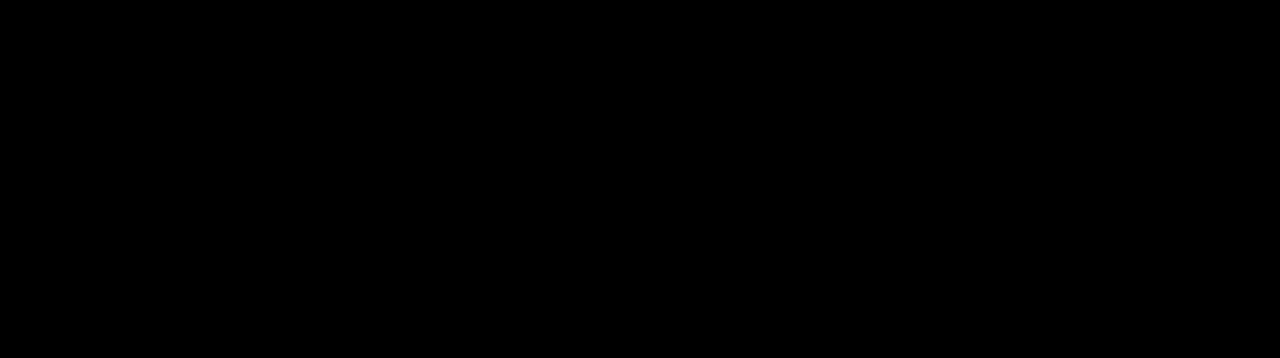
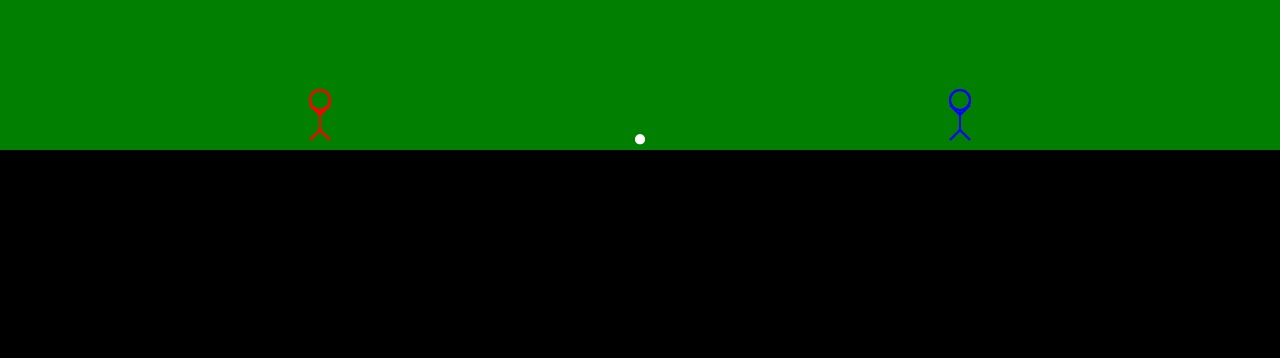
Before and after one commit to okanacikbas/merhabesenyurt, a plain HTML site: page index.html in a window 1280 px wide. Shown: the top 358 px of the page. Drawn offline with Linux system fonts and the light colour scheme.

Commit message:
Update index.html

```diff
--- a/index.html
+++ b/index.html
@@ -57,18 +57,31 @@
             border-radius: 50%;
             z-index: 0;
         }
+
+        #stickmanCanvas {
+            position: absolute;
+            bottom: 0;
+            z-index: 2;
+        }
     </style>
 </head>
 <body>
-    <div class="title">Havai Fişek Gösterisi</div>
+    <div class="title">Esenyurt'ta Havai Fişek Gösterisi</div>
     <canvas id="canvas"></canvas>
+    <canvas id="stickmanCanvas"></canvas>
 
     <script>
+        // Havai Fişek Canvas
         const canvas = document.getElementById('canvas');
         const ctx = canvas.getContext('2d');
-
         canvas.width = window.innerWidth;
         canvas.height = window.innerHeight;
+
+        // Çöp Adam Canvas
+        const stickmanCanvas = document.getElementById('stickmanCanvas');
+        const stickmanCtx = stickmanCanvas.getContext('2d');
+        stickmanCanvas.width = window.innerWidth;
+        stickmanCanvas.height = 150; // Çöp adamlar için alt alanda küçük bir canvas
 
         class Firework {
             constructor(x, targetY) {
@@ -89,7 +102,6 @@
                 if (!this.exploded) {
                     this.y -= this.speed;
                     this.time++;
-
                     if (this.time >= this.timeToExplode) {
                         this.explode();
                     }
@@ -136,7 +148,7 @@
             update() {
                 this.x += this.vx;
                 this.y += this.vy;
-                this.vy += 0.05; // Yerçekimi etkisi
+                this.vy += 0.05;
                 this.life--;
                 this.alpha = this.life / 50;
             }
@@ -153,7 +165,7 @@
 
         const fireworks = [];
 
-        function animate() {
+        function animateFireworks() {
             ctx.fillStyle = 'rgba(0, 0, 0, 0.1)';
             ctx.fillRect(0, 0, canvas.width, canvas.height);
 
@@ -165,12 +177,11 @@
                 }
             });
 
-            requestAnimationFrame(animate);
+            requestAnimationFrame(animateFireworks);
         }
 
-        animate();
+        animateFireworks();
 
-        // Tıklama olayı
         canvas.addEventListener('click', (e) => {
             const rect = canvas.getBoundingClientRect();
             const x = e.clientX - rect.left;
@@ -178,9 +189,116 @@
             fireworks.push(new Firework(x, y));
         });
 
+        // Çöp Adam ve Top Animasyonu
+        class Stickman {
+            constructor(x, team) {
+                this.x = x;
+                this.y = stickmanCanvas.height - 30;
+                this.team = team; // 'red' veya 'blue'
+                this.kickAngle = 0;
+                this.kicking = false;
+            }
+
+            draw() {
+                stickmanCtx.beginPath();
+                stickmanCtx.arc(this.x, this.y - 20, 10, 0, Math.PI * 2); // Baş
+                stickmanCtx.moveTo(this.x, this.y - 10);
+                stickmanCtx.lineTo(this.x, this.y + 10); // Gövde
+                stickmanCtx.moveTo(this.x, this.y - 5);
+                stickmanCtx.lineTo(this.x - 10, this.y - 15); // Sol kol
+                stickmanCtx.moveTo(this.x, this.y - 5);
+                stickmanCtx.lineTo(this.x + 10, this.y - 15); // Sağ kol
+                stickmanCtx.moveTo(this.x, this.y + 10);
+                stickmanCtx.lineTo(this.x - 10, this.y + 20); // Sol bacak
+                stickmanCtx.moveTo(this.x, this.y + 10);
+                if (this.kicking) {
+                    stickmanCtx.lineTo(this.x + 10 * Math.cos(this.kickAngle), this.y + 20 + 10 * Math.sin(this.kickAngle)); // Vuruş animasyonu
+                } else {
+                    stickmanCtx.lineTo(this.x + 10, this.y + 20); // Sağ bacak
+                }
+                stickmanCtx.strokeStyle = this.team;
+                stickmanCtx.lineWidth = 2;
+                stickmanCtx.stroke();
+            }
+
+            kick() {
+                this.kicking = true;
+                let angle = 0;
+                const kickInterval = setInterval(() => {
+                    this.kickAngle = Math.sin(angle) * Math.PI / 4;
+                    angle += 0.2;
+                    if (angle > Math.PI) {
+                        this.kicking = false;
+                        this.kickAngle = 0;
+                        clearInterval(kickInterval);
+                    }
+                }, 50);
+            }
+        }
+
+        class Ball {
+            constructor() {
+                this.x = stickmanCanvas.width / 2;
+                this.y = stickmanCanvas.height - 10;
+                this.vx = 0;
+                this.vy = 0;
+            }
+
+            update() {
+                this.x += this.vx;
+                this.y += this.vy;
+                this.vy += 0.1; // Yerçekimi
+                if (this.y > stickmanCanvas.height - 10) {
+                    this.y = stickmanCanvas.height - 10;
+                    this.vy *= -0.7; // Zıplama efekti
+                }
+                if (this.x < 0 || this.x > stickmanCanvas.width) {
+                    this.x = stickmanCanvas.width / 2;
+                    this.y = stickmanCanvas.height - 10;
+                    this.vx = 0;
+                    this.vy = 0;
+                }
+            }
+
+            draw() {
+                stickmanCtx.beginPath();
+                stickmanCtx.arc(this.x, this.y, 5, 0, Math.PI * 2);
+                stickmanCtx.fillStyle = 'white';
+                stickmanCtx.fill();
+            }
+        }
+
+        const stickmen = [
+            new Stickman(stickmanCanvas.width / 4, 'red'),
+            new Stickman(3 * stickmanCanvas.width / 4, 'blue')
+        ];
+        const ball = new Ball();
+
+        function animateStickmen() {
+            stickmanCtx.fillStyle = 'rgba(0, 128, 0, 0.5)'; // Çim efekti
+            stickmanCtx.fillRect(0, 0, stickmanCanvas.width, stickmanCanvas.height);
+
+            stickmen.forEach(stickman => {
+                stickman.draw();
+                if (Math.abs(stickman.x - ball.x) < 20 && ball.y > stickmanCanvas.height - 20 && !stickman.kicking) {
+                    stickman.kick();
+                    ball.vx = (stickman.team === 'red' ? 5 : -5);
+                    ball.vy = -5;
+                }
+            });
+
+            ball.update();
+            ball.draw();
+
+            requestAnimationFrame(animateStickmen);
+        }
+
+        animateStickmen();
+
         window.addEventListener('resize', () => {
             canvas.width = window.innerWidth;
             canvas.height = window.innerHeight;
+            stickmanCanvas.width = window.innerWidth;
         });
     </script>
 </body>
```
